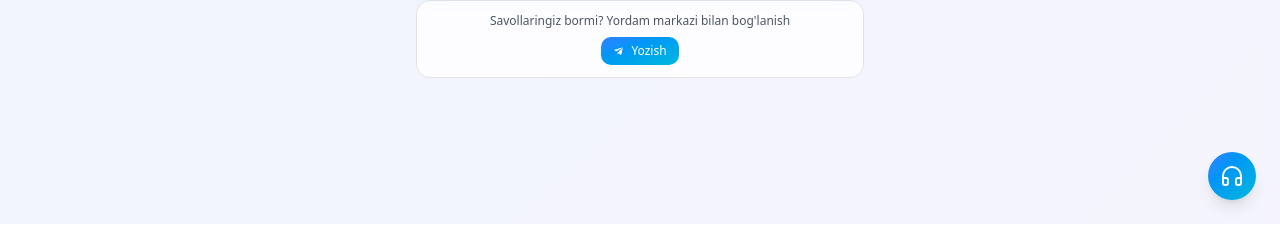
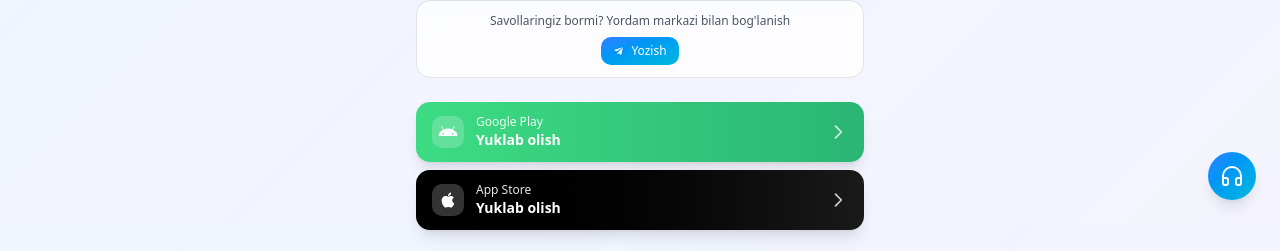
Before and after one commit to Muzaf3927/uPuti, a React (Vite) app: page /login in a window 1280 px wide. Shown: the part 576-827 px from the top of the page. Before the commit the page ends 800 px from the top, so only its background shows below. Built offline with nearby package versions, Linux system fonts and the light colour scheme.

Commit message:
DownloadButton

```diff
--- a/src/app/i18n.jsx
+++ b/src/app/i18n.jsx
@@ -284,6 +284,10 @@ const dict = {
       button: "Yozish",
       close: "Yopish",
     },
+    download: {
+      android: "Yuklab olish",
+      ios: "Yuklab olish",
+    },
   },
   ru: {
     nav: {
@@ -565,6 +569,10 @@ const dict = {
       button: "Написать",
       close: "Закрыть",
     },
+    download: {
+      android: "Скачать",
+      ios: "Скачать",
+    },
   },
 };
 
--- /dev/null
+++ b/src/components/DownloadButtons.jsx
@@ -0,0 +1,92 @@
+import React from "react";
+import { useI18n } from "@/app/i18n.jsx";
+
+// Android Icon SVG
+const AndroidIcon = ({ className }) => (
+  <svg
+    className={className}
+    viewBox="0 0 24 24"
+    fill="currentColor"
+    xmlns="http://www.w3.org/2000/svg"
+  >
+    <path d="M17.523 15.3414c-.5511 0-.9993-.4486-.9993-.9997s.4482-.9993.9993-.9993c.5511 0 .9993.4482.9993.9993.0001.5511-.4482.9997-.9993.9997m-11.046 0c-.5511 0-.9993-.4486-.9993-.9997s.4482-.9993.9993-.9993c.551 0 .9993.4482.9993.9993 0 .5511-.4483.9997-.9993.9997m11.4045-6.02l1.9973-3.4592a.416.416 0 00-.1521-.5676.416.416 0 00-.5676.1521l-2.0223 3.503C15.5902 8.2439 13.8533 7.8508 12 7.8508s-3.5902.3931-5.1349 1.0989L4.8429 5.4467a.4161.4161 0 00-.5676-.1521.4157.4157 0 00-.1521.5676l1.9973 3.4592C2.6889 11.186.8535 13.3074.8535 15.8986v.05c0 .4142.3358.75.75.75h20.793c.4142 0 .75-.3358.75-.75v-.05c0-2.5912-1.8354-4.7126-4.2675-5.5772" />
+  </svg>
+);
+
+// iOS Icon SVG
+const IOSIcon = ({ className }) => (
+  <svg
+    className={className}
+    viewBox="0 0 24 24"
+    fill="currentColor"
+    xmlns="http://www.w3.org/2000/svg"
+  >
+    <path d="M17.05 20.28c-.98.95-2.05.88-3.08.4-1.09-.5-2.08-.48-3.24 0-1.44.62-2.2.44-3.06-.4C2.79 15.25 3.51 7.59 9.05 7.31c1.35.07 2.29.74 3.08.8 1.18-.24 2.31-.93 3.57-.84 1.51.12 2.65.72 3.4 1.8-3.12 1.87-2.38 5.98.48 7.13-.57 1.5-1.31 2.99-2.54 4.09l.01-.01zM12.03 7.25c-.15-2.23 1.66-4.07 3.74-4.25.29 2.58-2.34 4.5-3.74 4.25z" />
+  </svg>
+);
+
+function DownloadButtons() {
+  const { t } = useI18n();
+
+  return (
+    <div className="w-full max-w-md mt-3 flex flex-col gap-2">
+      <a
+        href="#"
+        target="_blank"
+        rel="noopener noreferrer"
+        className="group flex items-center gap-3 bg-gradient-to-r from-[#3DDC84] to-[#2BB673] hover:from-[#2BB673] hover:to-[#3DDC84] text-white px-4 py-3 rounded-xl shadow-lg hover:shadow-xl transition-all duration-300 transform hover:scale-[1.02]"
+      >
+        <div className="flex-shrink-0 w-8 h-8 flex items-center justify-center bg-white/20 rounded-lg group-hover:bg-white/30 transition-colors">
+          <AndroidIcon className="w-5 h-5" />
+        </div>
+        <div className="flex-1 text-left">
+          <div className="text-xs opacity-90">Google Play</div>
+          <div className="text-sm font-semibold">{t("download.android")}</div>
+        </div>
+        <svg
+          className="w-5 h-5 opacity-80 group-hover:opacity-100 group-hover:translate-x-1 transition-all"
+          fill="none"
+          stroke="currentColor"
+          viewBox="0 0 24 24"
+        >
+          <path
+            strokeLinecap="round"
+            strokeLinejoin="round"
+            strokeWidth={2}
+            d="M9 5l7 7-7 7"
+          />
+        </svg>
+      </a>
+
+      <a
+        href="#"
+        target="_blank"
+        rel="noopener noreferrer"
+        className="group flex items-center gap-3 bg-gradient-to-r from-[#000000] to-[#1a1a1a] hover:from-[#1a1a1a] hover:to-[#000000] text-white px-4 py-3 rounded-xl shadow-lg hover:shadow-xl transition-all duration-300 transform hover:scale-[1.02]"
+      >
+        <div className="flex-shrink-0 w-8 h-8 flex items-center justify-center bg-white/20 rounded-lg group-hover:bg-white/30 transition-colors">
+          <IOSIcon className="w-5 h-5" />
+        </div>
+        <div className="flex-1 text-left">
+          <div className="text-xs opacity-90">App Store</div>
+          <div className="text-sm font-semibold">{t("download.ios")}</div>
+        </div>
+        <svg
+          className="w-5 h-5 opacity-80 group-hover:opacity-100 group-hover:translate-x-1 transition-all"
+          fill="none"
+          stroke="currentColor"
+          viewBox="0 0 24 24"
+        >
+          <path
+            strokeLinecap="round"
+            strokeLinejoin="round"
+            strokeWidth={2}
+            d="M9 5l7 7-7 7"
+          />
+        </svg>
+      </a>
+    </div>
+  );
+}
+
+export default DownloadButtons;
--- a/src/pages/FogotPassword.jsx
+++ b/src/pages/FogotPassword.jsx
@@ -45,6 +45,7 @@ import {
   DialogDescription,
 } from "@/components/ui/dialog";
 import { useI18n } from "@/app/i18n.jsx";
+import DownloadButtons from "@/components/DownloadButtons";
 
 function FogotPassword() {
   const { t, lang, setLang } = useI18n();
@@ -419,6 +420,8 @@ function FogotPassword() {
           </a>
         </div>
       </div>
+      {/* Download Buttons */}
+      <DownloadButtons />
     </div>
   );
 }
--- a/src/pages/Login.jsx
+++ b/src/pages/Login.jsx
@@ -20,6 +20,7 @@ import { useI18n } from "@/app/i18n.jsx";
 import Onboarding from "@/components/Onboarding";
 import { safeLocalStorage } from "@/lib/localStorage";
 import { sessionManager } from "@/lib/sessionManager";
+import DownloadButtons from "@/components/DownloadButtons";
 
 function Login() {
   const { t, lang, setLang } = useI18n();
@@ -362,6 +363,8 @@ function Login() {
           </a>
         </div>
       </div>
+      {/* Download Buttons */}
+      <DownloadButtons />
     </div>
   );
 }
--- a/src/pages/Register.jsx
+++ b/src/pages/Register.jsx
@@ -47,6 +47,7 @@ import { usePostData } from "@/api/api";
 import { toast } from "sonner";
 import { useI18n } from "@/app/i18n.jsx";
 import { safeLocalStorage } from "@/lib/localStorage";
+import DownloadButtons from "@/components/DownloadButtons";
 
 function Register() {
   const { t, lang, setLang } = useI18n();
@@ -448,6 +449,8 @@ function Register() {
           </a>
         </div>
       </div>
+      {/* Download Buttons */}
+      <DownloadButtons />
     </div>
   );
 }
```
